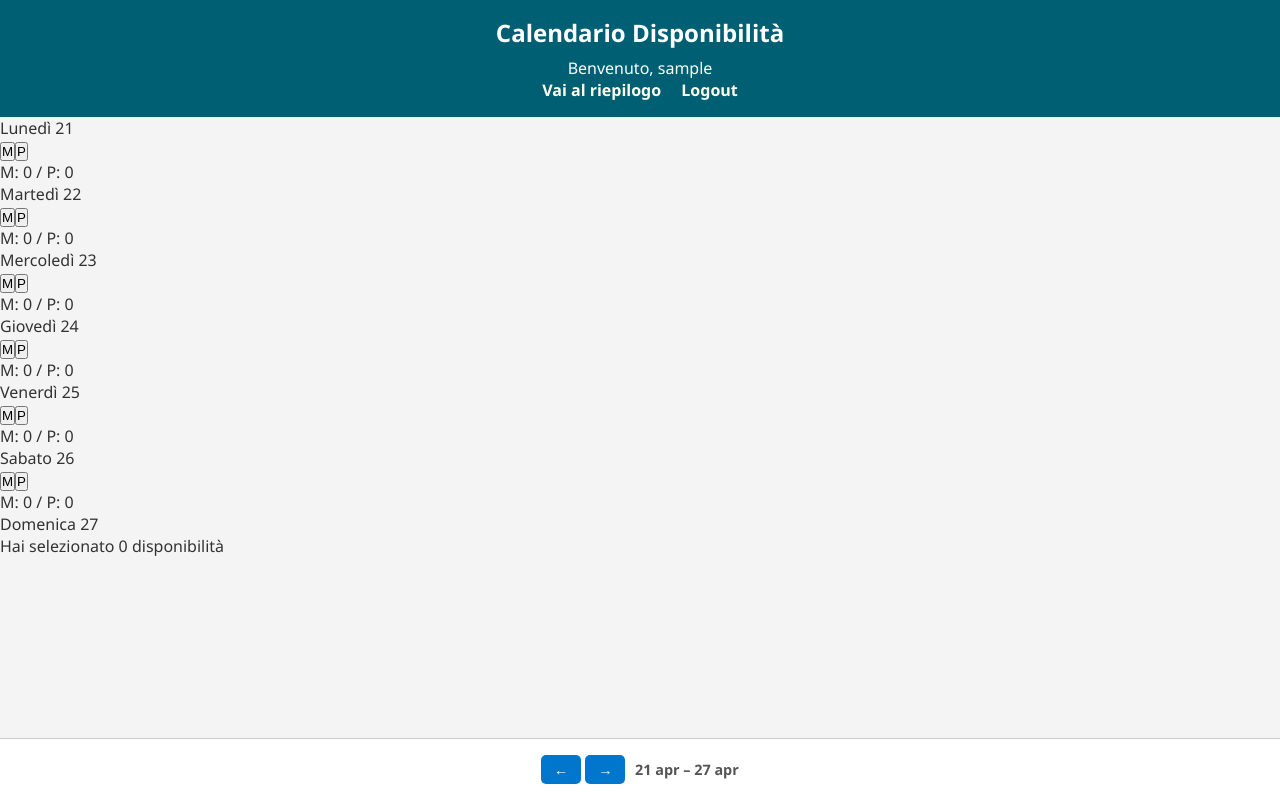
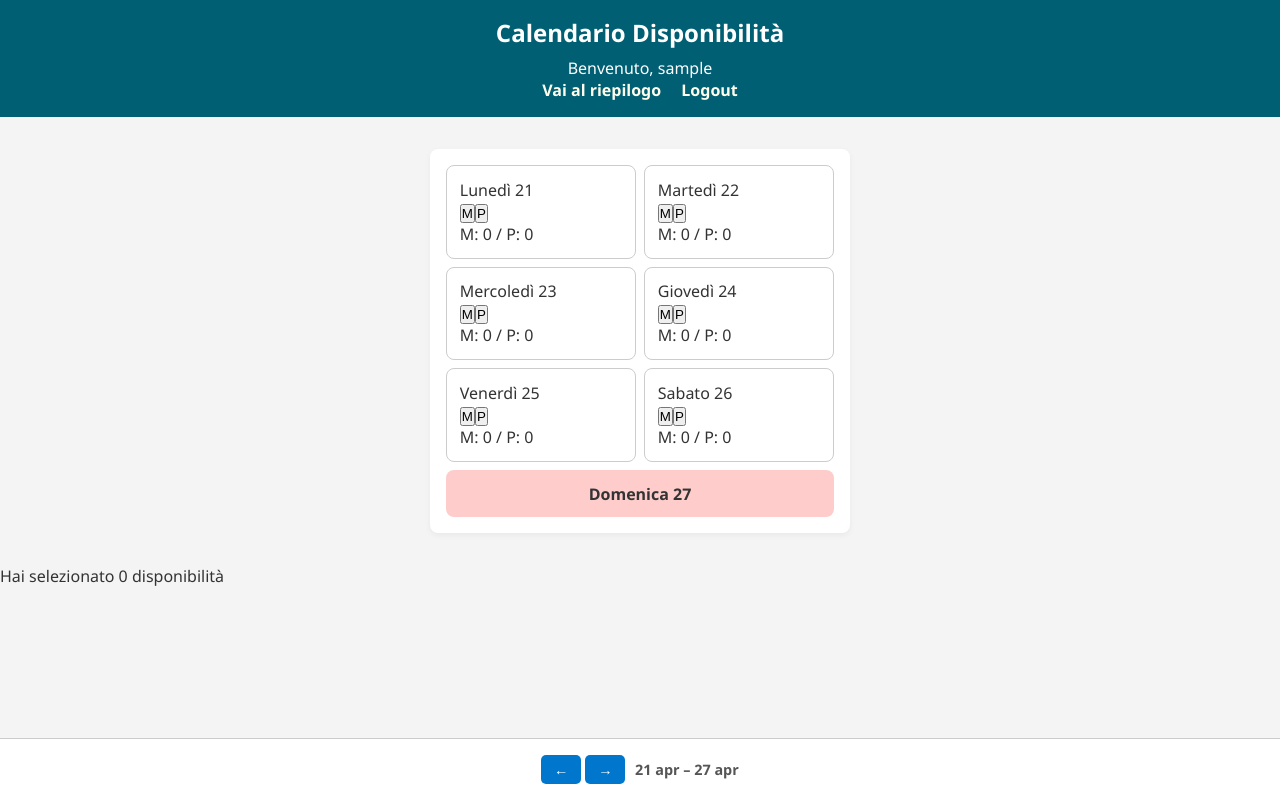
Before and after one commit to gioele134/Org-inc, a Flask app: page /calendario in a window 1280 px wide. Run offline with Flask 3, Linux system fonts and the light colour scheme; the visitor is signed in with stand-in values (Sample User, id 1); data that the repository does not hold is empty.

Commit message:
Update styles.css

```diff
--- a/static/styles.css
+++ b/static/styles.css
@@ -192,3 +192,35 @@ nav a:hover {
 .toast.show {
   opacity: 1;
 }
+
+/* === Griglia calendario === */
+#griglia {
+  display: grid;
+  grid-template-columns: repeat(2, 1fr);
+  gap: 0.5rem;
+  max-width: 420px;
+  margin: 2rem auto;
+  padding: 1rem;
+  background-color: #fff;
+  border-radius: 8px;
+  box-shadow: 0 2px 6px rgba(0, 0, 0, 0.05);
+}
+
+.giorno {
+  background: white;
+  border: 1px solid #ccc;
+  border-radius: 8px;
+  padding: 0.8rem;
+  display: flex;
+  flex-direction: column;
+  justify-content: space-between;
+}
+
+.domenica {
+  grid-column: span 2;
+  background: #ffcccc;
+  text-align: center;
+  font-weight: bold;
+  padding: 0.8rem;
+  border-radius: 8px;
+}
```
